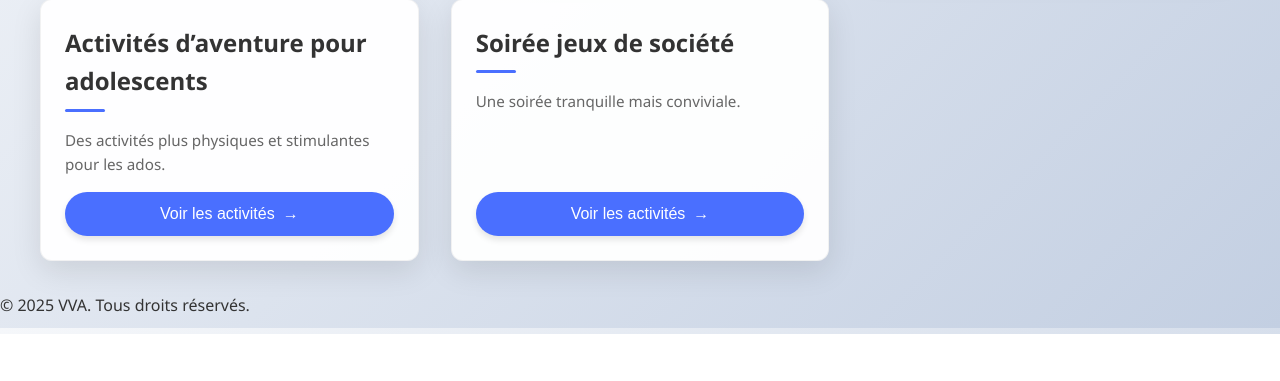
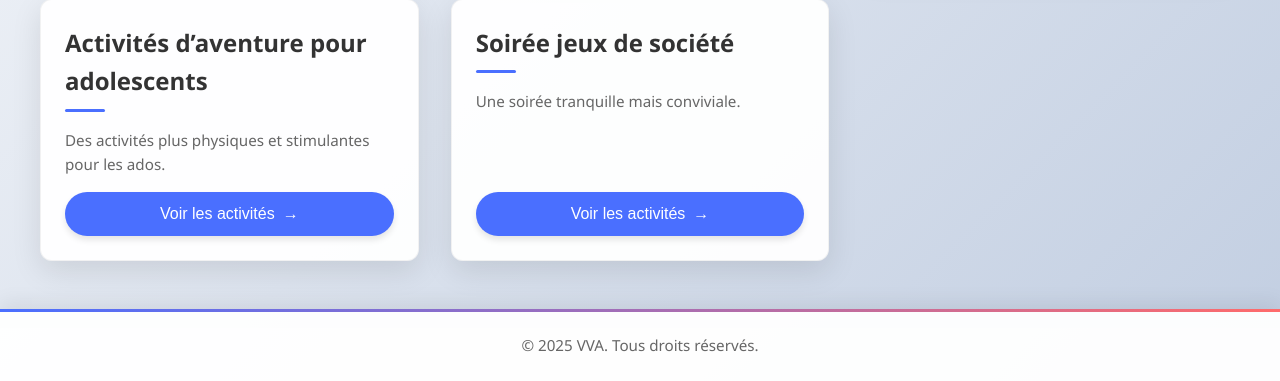
Before and after one commit to elj91/Projet-resa-activite, a PHP site: page /index.php in a window 1280 px wide. Shown: the part 472-853 px from the top of the page. Before the commit the page ends 806 px from the top, so only its background shows below. Run offline with PHP 8.4, Linux system fonts and the light colour scheme; data comes from the database, SQL or seed files in the repository.

Commit message:
Update footer.php

```diff
--- a/footer.php
+++ b/footer.php
@@ -1,8 +1,62 @@
 <!-- footer.php -->
 <footer>
-        <div class="footer-container">
-            <p>&copy; <?php echo date("Y"); ?> VVA. Tous droits réservés.</p>
-        </div>
-    </footer>
+    <div class="footer-container">
+        <p>&copy; <?php echo date("Y"); ?> VVA. Tous droits réservés.</p>
+    </div>
+</footer>
+
+<style>
+/* Style du footer */
+footer {
+  background: rgba(255, 255, 255, 0.95);
+  box-shadow: 0 -5px 20px rgba(0, 0, 0, 0.08);
+  padding: 1.5rem 0;
+  margin-top: 3rem;
+  position: relative;
+  overflow: hidden;
+}
+
+footer::before {
+  content: '';
+  position: absolute;
+  top: 0;
+  left: 0;
+  width: 100%;
+  height: 3px;
+  background: linear-gradient(to right, #4A6FFF, #FF6B6B);
+}
+
+.footer-container {
+  max-width: 1200px;
+  margin: 0 auto;
+  padding: 0 2rem;
+  display: flex;
+  justify-content: space-between;
+  align-items: center;
+  flex-wrap: wrap;
+}
+
+footer p {
+  color: #666666;
+  margin: 0;
+  font-size: 0.95rem;
+  text-align: center;
+  background: none;
+  border: none;
+  box-shadow: none;
+  animation: none;
+  padding: 0;
+  width: 100%;
+}
+
+/* Responsive design pour le footer */
+@media (max-width: 768px) {
+  .footer-container {
+    flex-direction: column;
+    text-align: center;
+    padding: 1rem;
+  }
+}
+</style>
 </body>
 </html>
```
